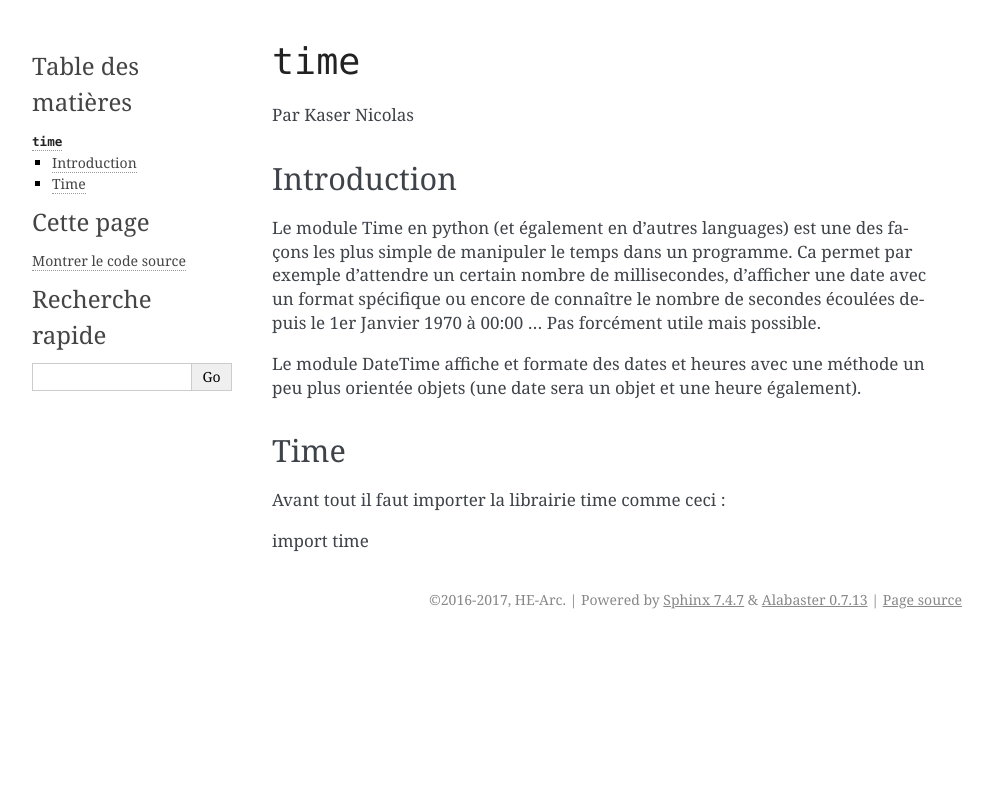
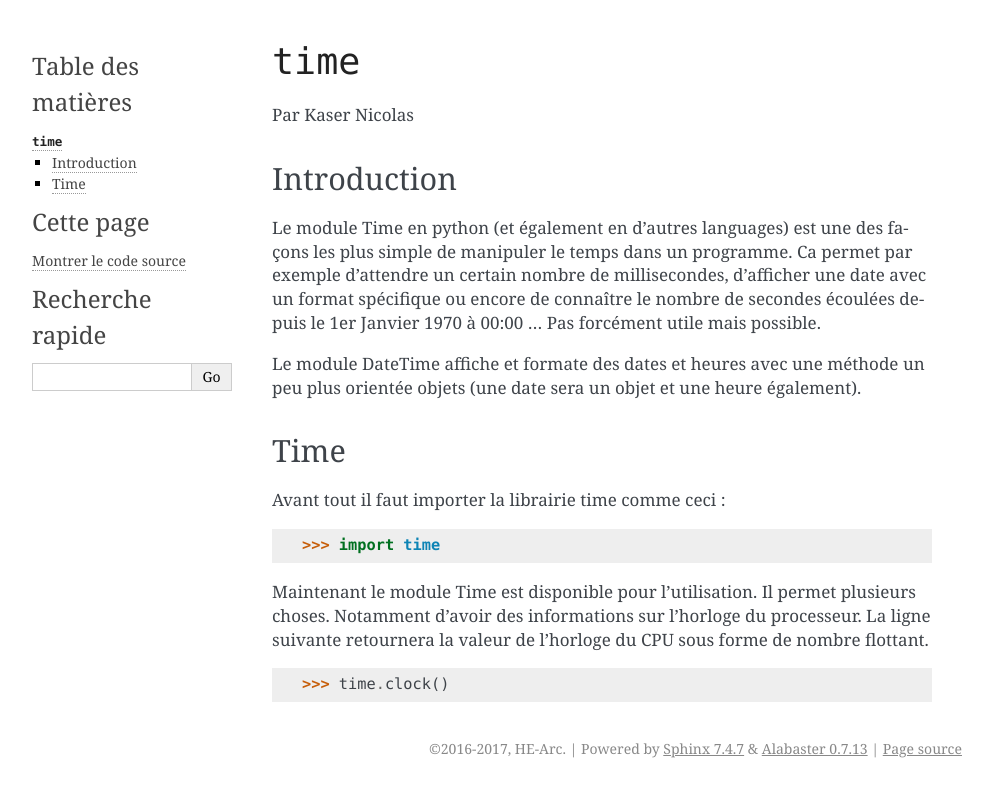
Before and after one commit to HE-Arc/livre-python, a Sphinx documentation site: the page built from source/time/index.rst, in a window 1280 px wide. Shown: the top 797 px of the page, without its empty margins (148-1141 px from the left). Built offline with Sphinx 7.4.7, drawn with Linux system fonts in a browser that asks for light colours.

Commit message:
Update index.rst

```diff
--- a/source/time/index.rst
+++ b/source/time/index.rst
@@ -20,5 +20,13 @@ Time
 ---------
 Avant tout il faut importer la librairie time comme ceci :
 
+
 .. code:: python
-import time
+>>> import time
+
+
+Maintenant le module Time est disponible pour l'utilisation.
+Il permet plusieurs choses. Notamment d'avoir des informations sur l'horloge du processeur. La ligne suivante retournera la valeur de l'horloge du CPU sous forme de nombre flottant.
+
+.. code:: python
+>>> time.clock()
```
